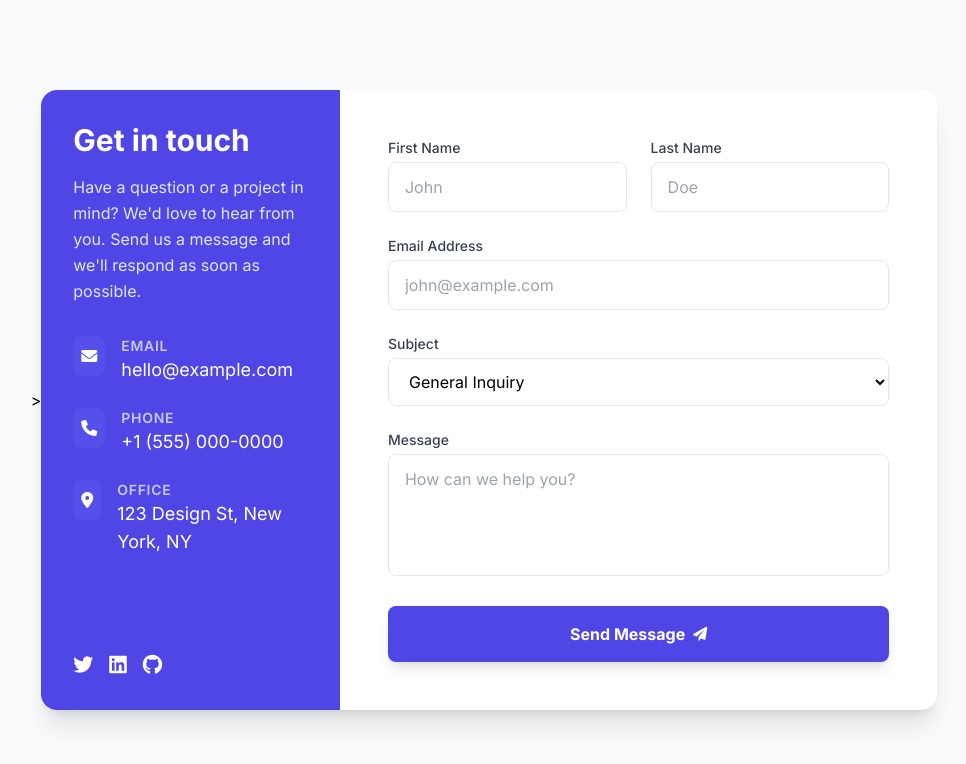
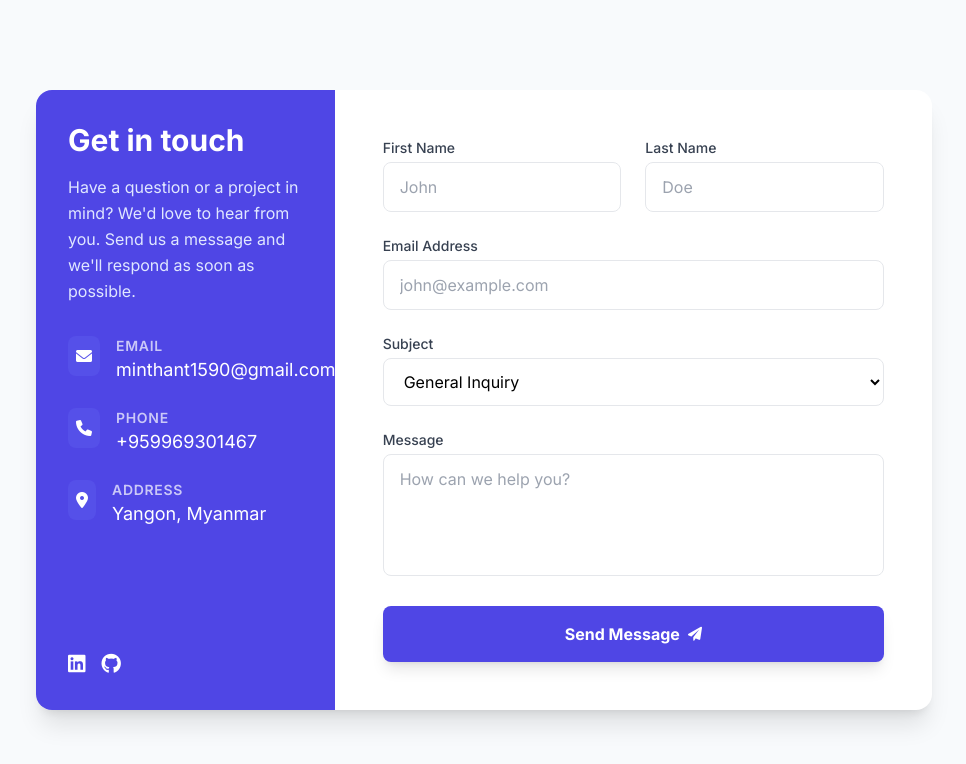
Before and after one commit to Min-ThantKyaw/Contact-Form, a PHP site: page / in a window 1280 px wide. Shown: the top 764 px of the page, without its empty margins (156-1122 px from the left). Run offline with PHP 8.4, Linux system fonts and the light colour scheme; some libraries are stand-ins or nearby versions.

Commit message:
add gitHub profile

```diff
--- a/index.php
+++ b/index.php
@@ -6,7 +6,7 @@ if(isset($_SESSION['message'])) {
     unset($_SESSION['message']); // Clear message after displaying
 }
 ?>
-<!DOCTYPE html>>
+<!DOCTYPE html>
 <html lang="en">
 <head>
     <meta charset="UTF-8">
@@ -40,7 +40,7 @@ if(isset($_SESSION['message'])) {
                         </div>
                         <div>
                             <p class="text-sm font-semibold uppercase tracking-wider opacity-70">Email</p>
-                            <p class="text-lg">hello@example.com</p>
+                            <p class="text-lg">minthant1590@gmail.com</p>
                         </div>
                     </div>
 
@@ -50,7 +50,7 @@ if(isset($_SESSION['message'])) {
                         </div>
                         <div>
                             <p class="text-sm font-semibold uppercase tracking-wider opacity-70">Phone</p>
-                            <p class="text-lg">+1 (555) 000-0000</p>
+                            <p class="text-lg">+959969301467</p>
                         </div>
                     </div>
 
@@ -59,17 +59,17 @@ if(isset($_SESSION['message'])) {
                             <i class="fas fa-location-dot text-white"></i>
                         </div>
                         <div>
-                            <p class="text-sm font-semibold uppercase tracking-wider opacity-70">Office</p>
-                            <p class="text-lg">123 Design St, New York, NY</p>
+                            <p class="text-sm font-semibold uppercase tracking-wider opacity-70">Address</p>
+                            <p class="text-lg">Yangon, Myanmar</p>
                         </div>
                     </div>
                 </div>
             </div>
 
             <div class="flex space-x-4 mt-12">
-                <a href="#" class="hover:text-indigo-200 transition-colors"><i class="fab fa-twitter text-xl"></i></a>
-                <a href="#" class="hover:text-indigo-200 transition-colors"><i class="fab fa-linkedin text-xl"></i></a>
-                <a href="#" class="hover:text-indigo-200 transition-colors"><i class="fab fa-github text-xl"></i></a>
+                <!-- <a href="#" target="_blank" class="hover:text-indigo-200 transition-colors"><i class="fab fa-twitter text-xl"></i></a> -->
+                <a href="https://www.linkedin.com/in/min-thant-kyaw-7a042b284/" target="_blank" class="hover:text-indigo-200 transition-colors"><i class="fab fa-linkedin text-xl"></i></a>
+                <a href="https://github.com/Min-ThantKyaw" target="_blank" class="hover:text-indigo-200 transition-colors"><i class="fab fa-github text-xl"></i></a>
             </div>
         </div>
 
```
Also changed, not shown: contact.php (+3 -11 lines).
